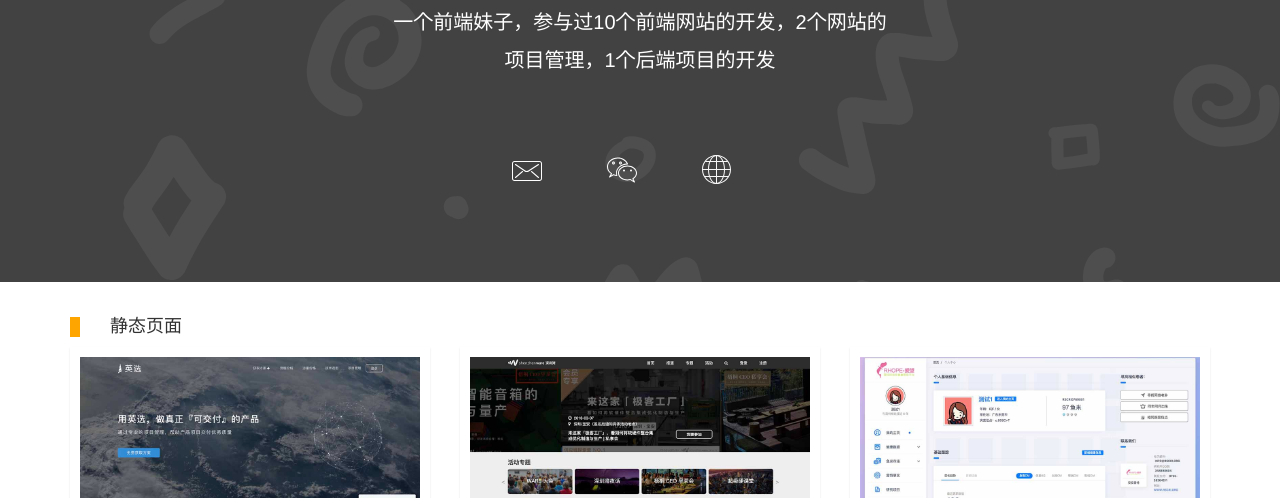
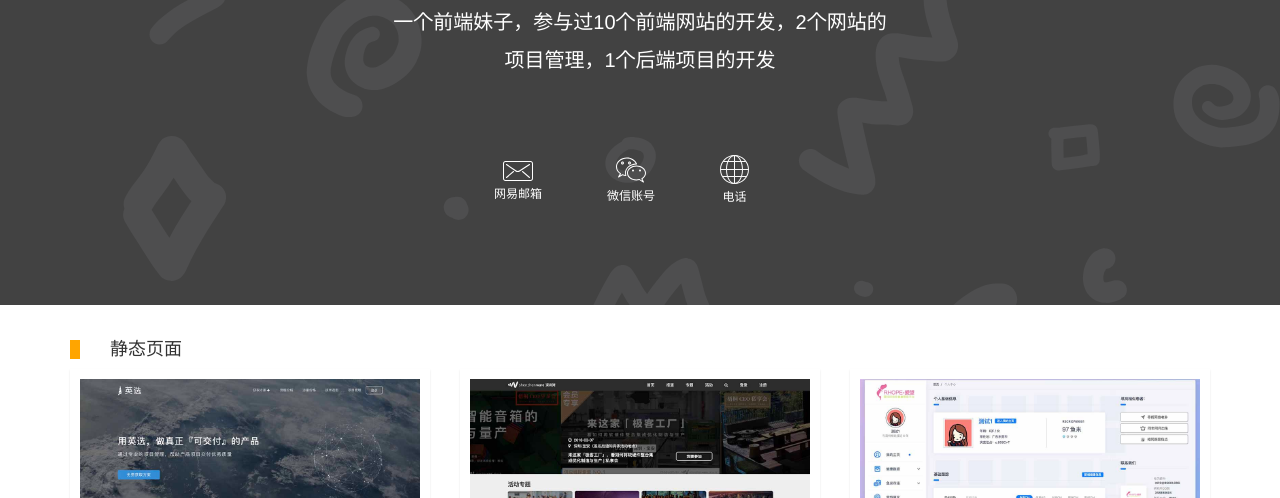
Before and after one commit to yTinng/Me, a plain HTML site: page index.html in a window 1280 px wide. Shown: the part 302-800 px from the top of the page. Drawn offline with Linux system fonts and the light colour scheme.

Commit message:
add white title

```diff
--- a/css/index.css
+++ b/css/index.css
@@ -20,6 +20,11 @@ li{
 .light-title{
 	border-left: 10px solid orange;
   padding-left: 30px;
+}
+.white-title{
+	margin-top: 5px;
+	color: #fff;
+	font-size: 12px;
 }
 .popover{
 	color: #000;
--- a/index.html
+++ b/index.html
@@ -18,12 +18,15 @@
 			<div class="icon-link">
 				<a tabindex="0" class="btn" role="button" data-toggle="popover" data-trigger="focus" data-placement="bottom" title="网易邮箱" data-content="tinng_emial@163.com">
 				  <img src="images/icon/mail.svg" alt="">
+				  <div class="white-title">网易邮箱</div>
 				</a>
 				<a tabindex="0" class="btn" role="button" data-toggle="popover" data-trigger="focus" data-placement="bottom" title="微信账号" data-content="tinng1369">
 				  <img src="images/icon/wechat.svg" alt="">
+				  <div class="white-title">微信账号</div>
 				</a>
 				<a tabindex="0" class="btn" role="button" data-toggle="popover" data-trigger="focus" data-placement="bottom" title="电话" data-content="15521116105">
 				  <img src="images/icon/globe.2.svg" alt="">
+				  <div class="white-title">电话</div>
 				</a>
 			</div>
 		</div>
```
